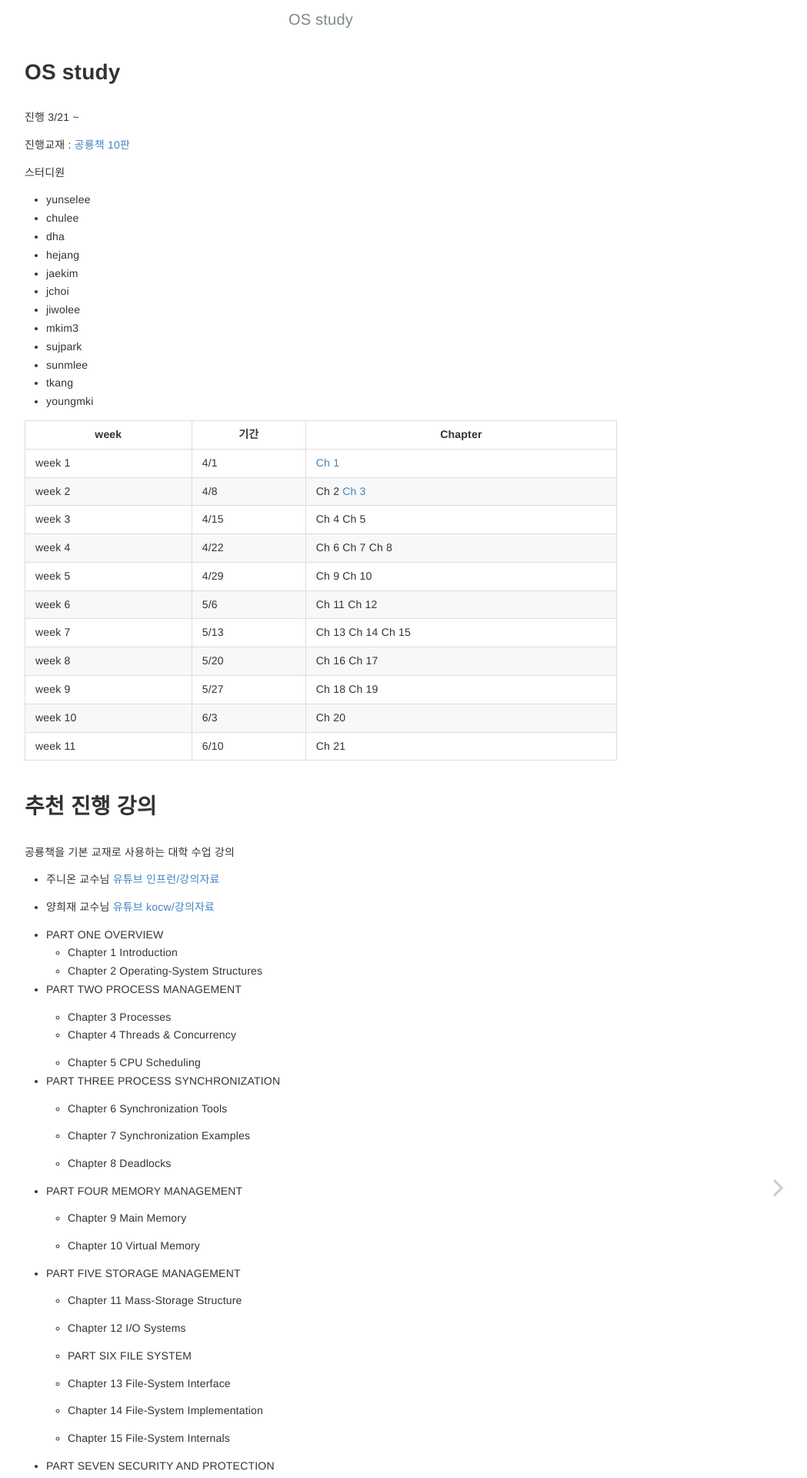
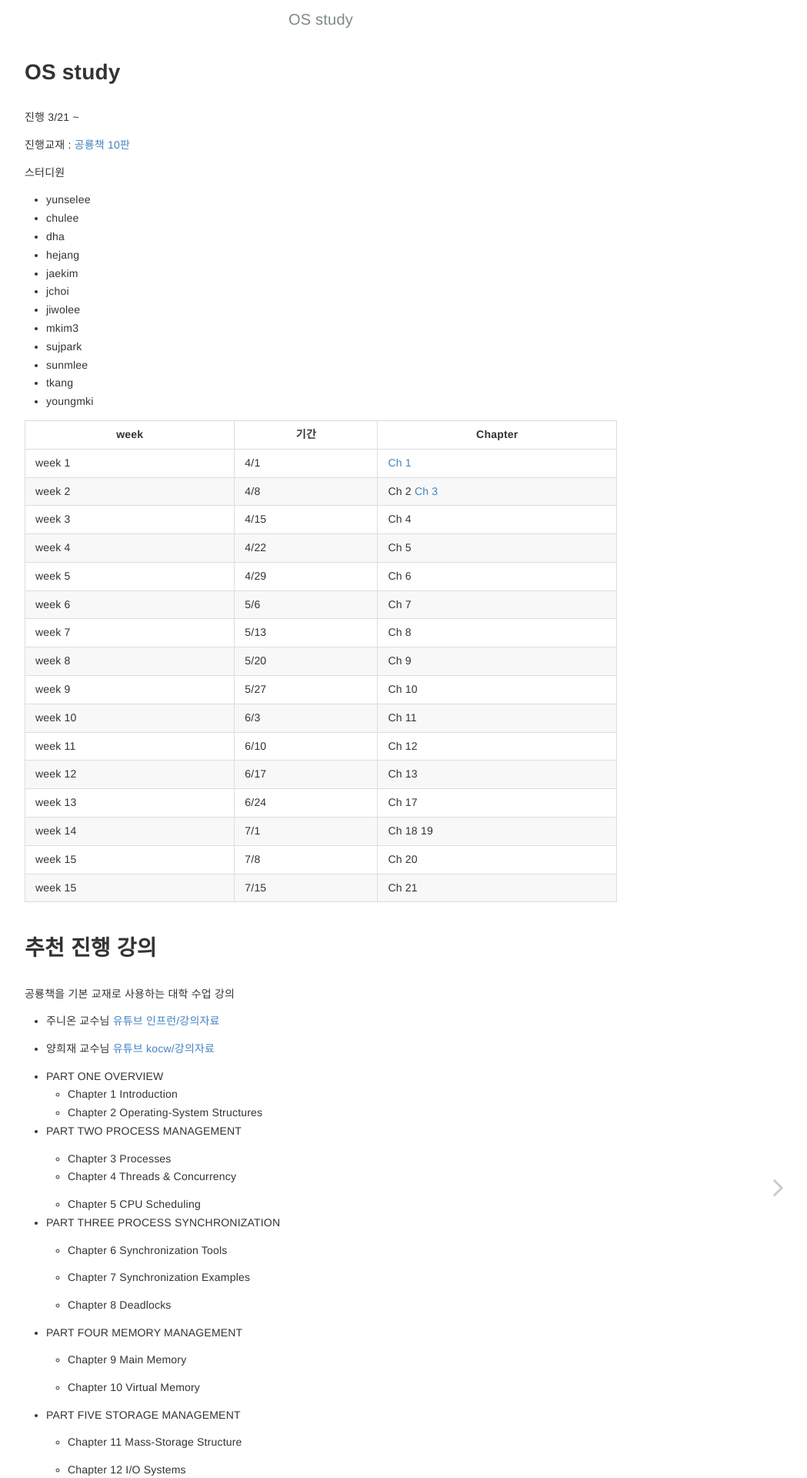
Before and after one commit to 42osStudy/os-study, a Jekyll site: the page built from index.md, in a window 1280 px wide. Shown: the top 1920 px of the page at 77% size, without its empty margins (223-1272 px from the left). Built offline with Jekyll 4.4.1, drawn with Linux system fonts in a browser that asks for light colours.

Commit message:
+ch2 fix index

```diff
--- a/index.md
+++ b/index.md
@@ -25,15 +25,20 @@ layout: home
 |--|--|--|
 | week 1 | 4/1 | [Ch 1](./jekyll/2022-03-21-ch1.html) |
 | week 2 | 4/8 | Ch 2 [Ch 3](./jekyll/2022-04-08-ch3.html) |
-| week 3 | 4/15|Ch 4 Ch 5 |
-| week 4 | 4/22| Ch 6 Ch 7 Ch 8|
-| week 5 | 4/29| Ch 9 Ch 10 |
-| week 6 | 5/6 | Ch 11 Ch 12|
-| week 7 | 5/13| Ch 13   Ch 14 Ch 15|
-| week 8 | 5/20| Ch 16 Ch 17|
-| week 9 | 5/27| Ch 18 Ch 19|
-| week 10 |6/3  | Ch 20|
-| week 11 | 6/10| Ch 21|
+| week 3 | 4/15|Ch 4 |
+| week 4 | 4/22| Ch 5  |
+| week 5 | 4/29|  Ch 6 |
+| week 6 | 5/6 | Ch 7  |
+| week 7 | 5/13| Ch 8  |
+| week 8 | 5/20|  Ch 9 |
+| week 9 | 5/27| Ch 10 |
+| week 10 |6/3  | Ch 11 |
+| week 11 | 6/10| Ch 12|
+| week 12 | 6/17| Ch 13|
+| week 13 | 6/24| Ch 17|
+| week 14 | 7/1| Ch 18 19|
+| week 15 | 7/8| Ch 20|
+| week 15 | 7/15| Ch 21|
 
 # 추천 진행 강의
 
```
Also changed, not shown: _posts/2022-04-08-ch2.md (added, +31 -0 lines), _posts/ch2.md (deleted, +0 -24 lines).
